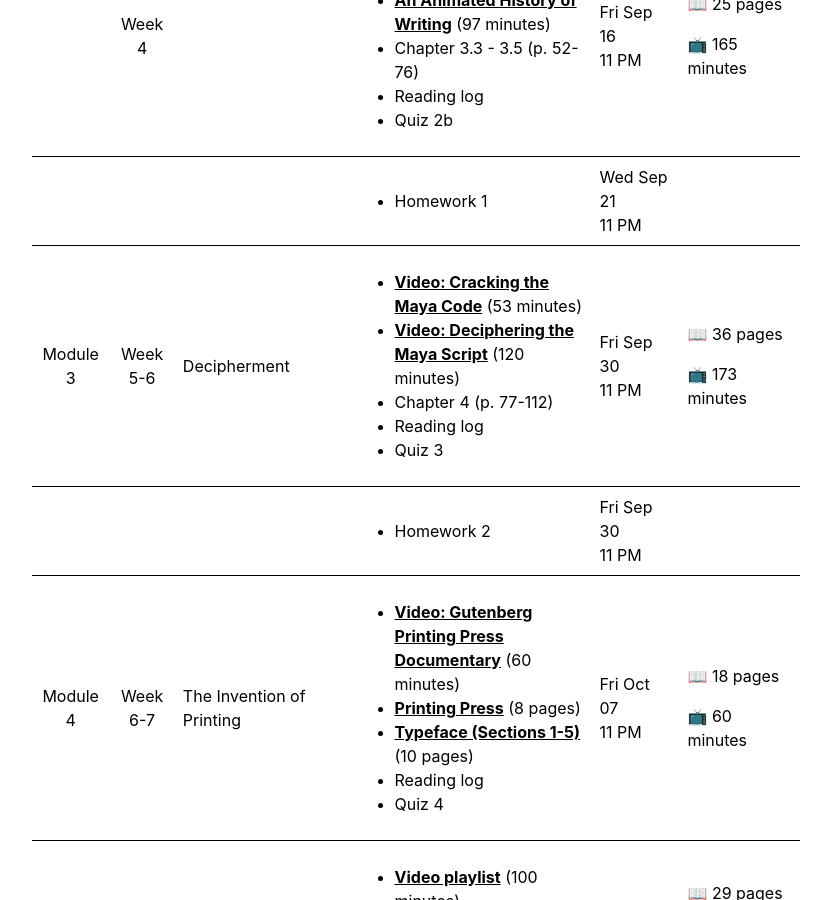
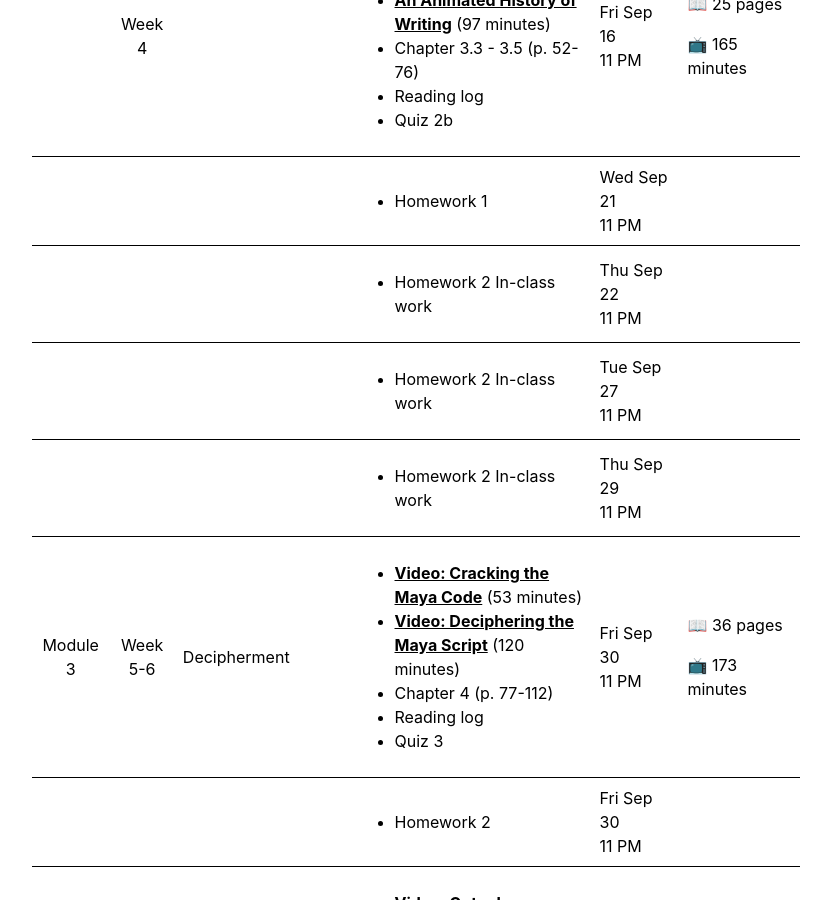
Before and after one commit to 2022-Fall-LING-270/2022-Fall-LING-270.github.io, a Jekyll site: the page built from schedule.md, in a window 1280 px wide and 900 px high, scrolled down 1271 px. Shown: the whole window, without its empty margins (224-1055 px from the left). Built offline with Jekyll 4.4.1, drawn with Linux system fonts in a browser that asks for light colours.

Commit message:
Trying to add HW in class time

```diff
--- a/_data/schedule.yaml
+++ b/_data/schedule.yaml
@@ -167,6 +167,21 @@
     -
      title: "Homework 1"
 #     url: "https://TODO LINK HERE"
+-
+  date: "2022-09-22 23:59 CDT"
+  reading:
+    -
+     title: "Homework 2 In-class work"
+-
+  date: "2022-09-27 23:59 CDT"
+  reading:
+    -
+     title: "Homework 2 In-class work"
+-
+  date: "2022-09-29 23:59 CDT"
+  reading:
+    -
+     title: "Homework 2 In-class work"
 -
   module: "3"
   week: "5-6"
```
